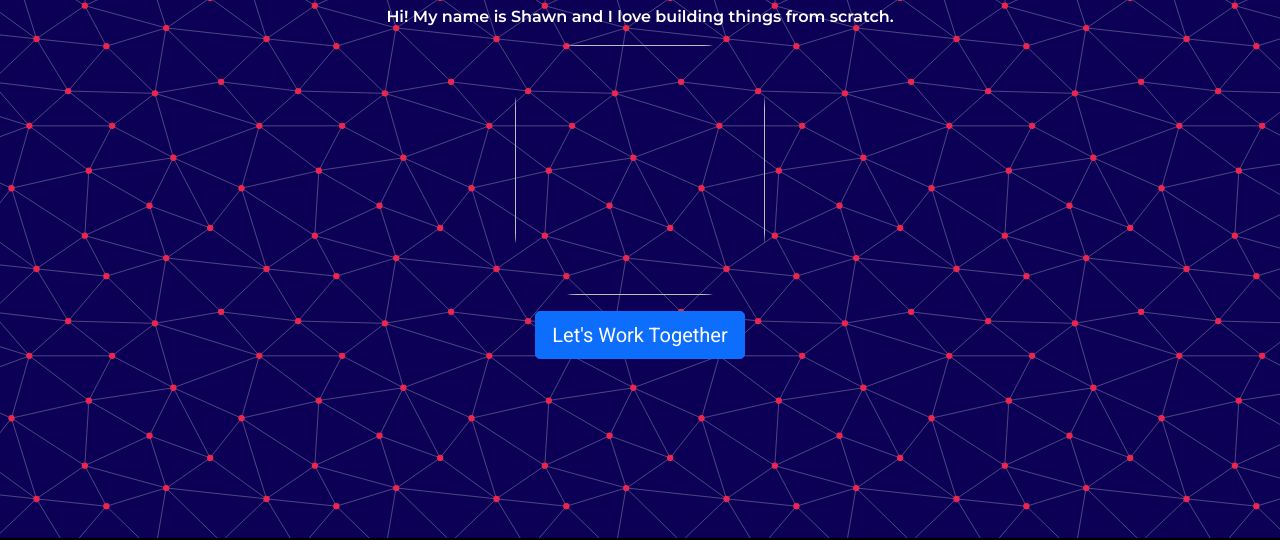
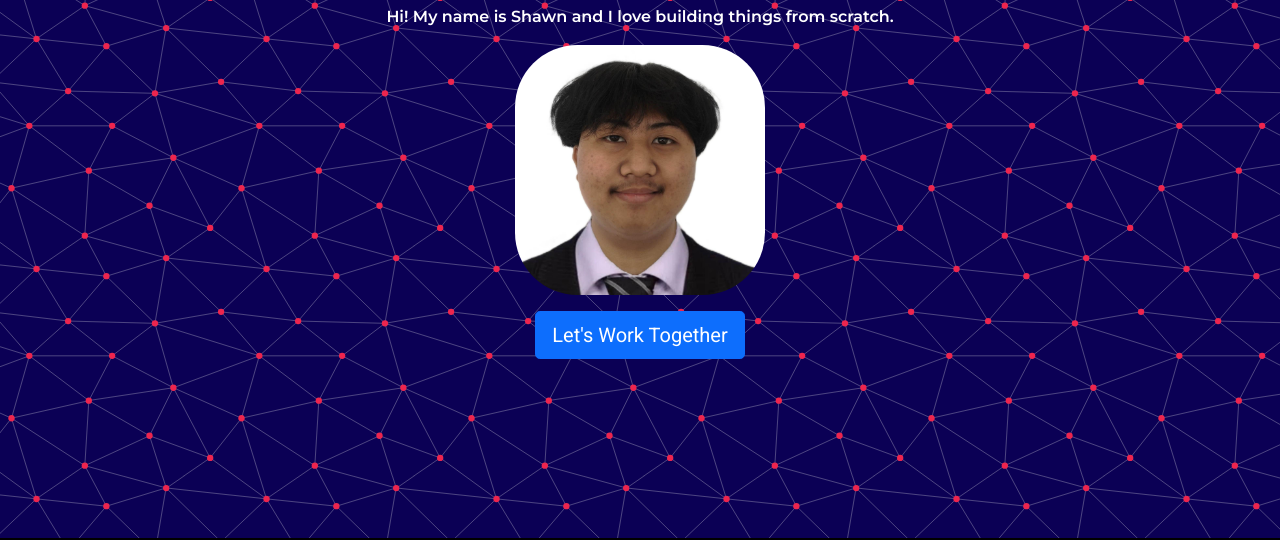
Before and after one commit to Sheonnn/fcbportfolio, a plain HTML site: page index.html in a window 1280 px wide. Shown: the part 214-754 px from the top of the page. Drawn offline with nearby package versions, Linux system fonts and the light colour scheme.

Commit message:
Update index.html

```diff
--- a/index.html
+++ b/index.html
@@ -25,7 +25,7 @@
     		<section class="text-center mt-5" id="landing">
     			<h1>Full Stack Web Developer</h1>
     			<p>Hi! My name is Shawn and I love building things from scratch.</p>
-    			<img src="images/poro.png" class="img-fluid" id="profile">
+    			<img src="images/Me.jpg" class="img-fluid" id="profile">
     			<a href="mailto:shawnflores245@gmail.com" class="btn btn-primary btn-lg mt-3">Let's Work Together</a>
     		</section>
     	</div>
```
